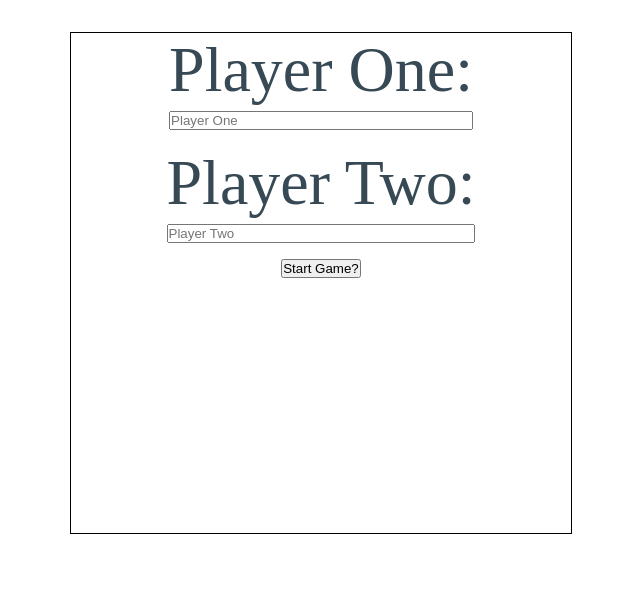
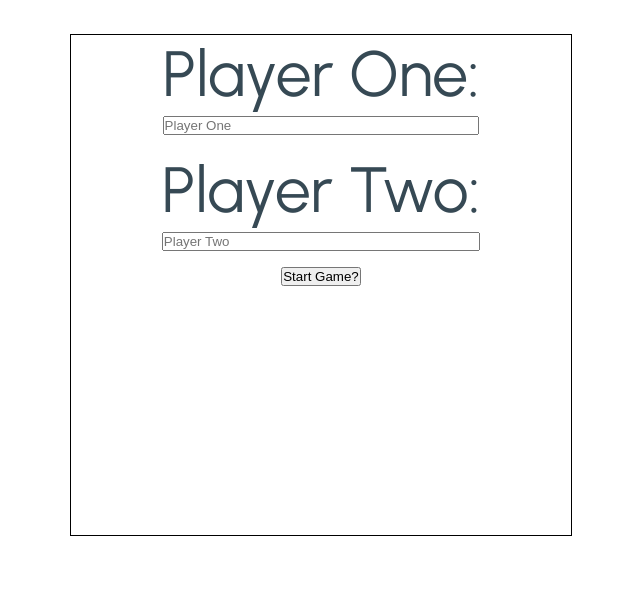
Before and after one commit to TadghPurcell/tic-tac-toe, a website: page index.html in a window 1280 px wide. Shown: the part 204-800 px from the top of the page, without its empty margins (319-959 px from the left). Drawn offline with Linux system fonts and the light colour scheme.

Commit message:
Add new font

```diff
--- a/style.css
+++ b/style.css
@@ -1,3 +1,8 @@
+@font-face {
+  font-family: urbanist;
+  src: url(Urbanist-VariableFont_wght.ttf);
+}
+
 * {
   margin: 0;
   padding: 0;
@@ -12,6 +17,7 @@ body {
   justify-content: center;
   color: #364954;
   font-size: 4rem;
+  font-family: urbanist, sans-serif;
 }
 
 h1 {
```
Also changed, not shown: Urbanist-VariableFont_wght.ttf (added).
